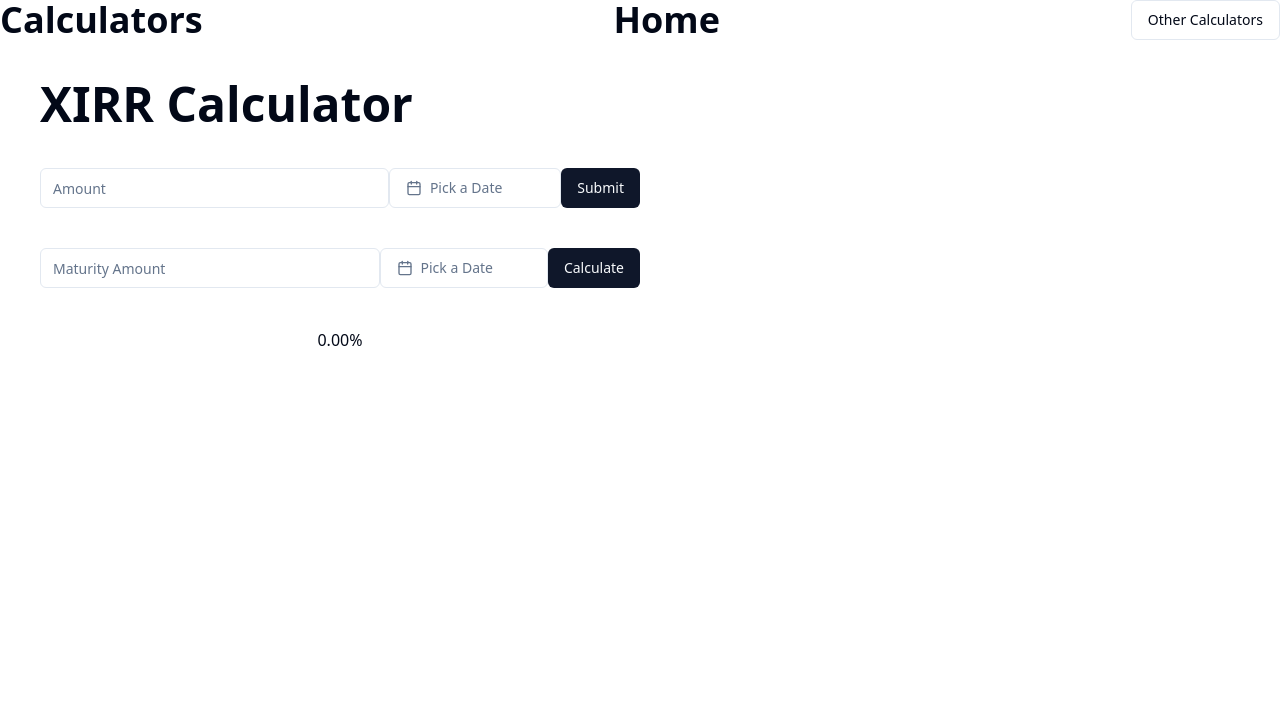
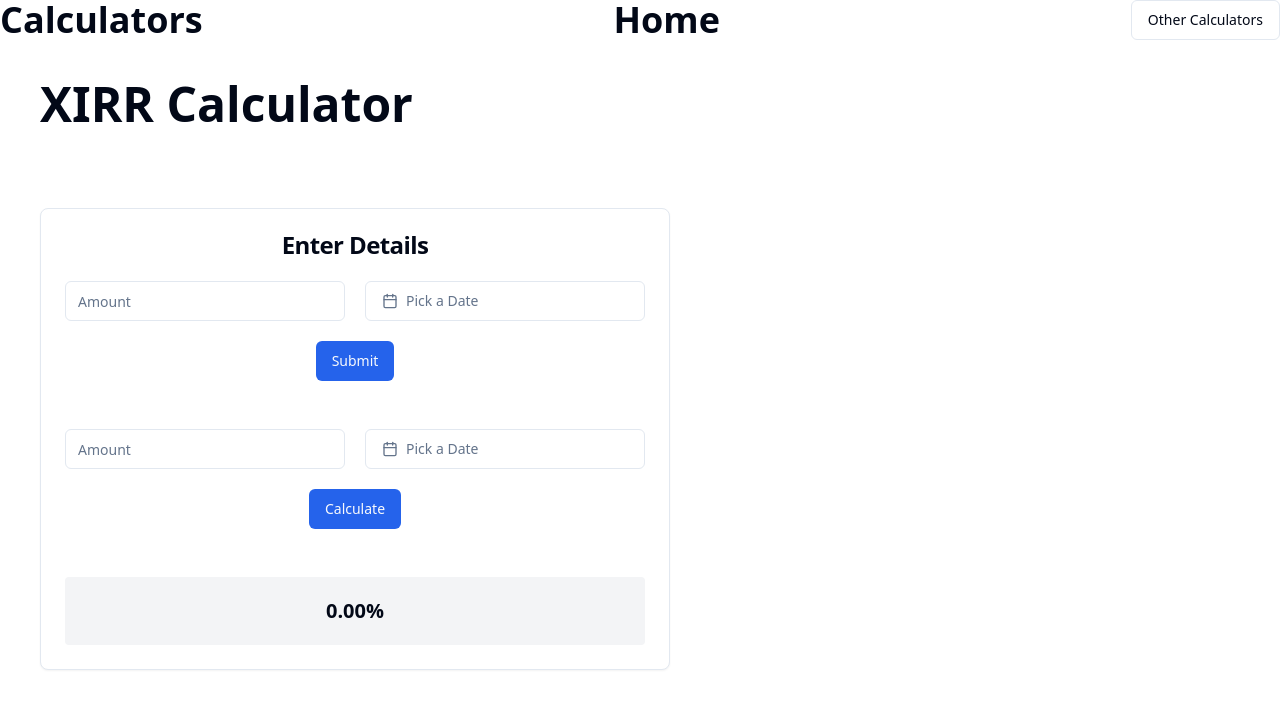
Before and after one commit to rajatverma311201/mtp-frontend, a React (Vite) app: page /calculators/xirr in a window 1280 px wide. Shown: the top 708 px of the page. Built offline with nearby package versions, Linux system fonts and the light colour scheme.

Commit message:
form complete

```diff
--- a/package.json
+++ b/package.json
@@ -16,6 +16,7 @@
     "@radix-ui/react-navigation-menu": "^1.1.3",
     "@radix-ui/react-popover": "^1.0.6",
     "@radix-ui/react-scroll-area": "^1.0.4",
+    "@radix-ui/react-separator": "^1.0.3",
     "@radix-ui/react-slider": "^1.1.2",
     "@radix-ui/react-slot": "^1.0.2",
     "@radix-ui/react-toast": "^1.1.4",
--- a/src/components/ui/date-picker.tsx
+++ b/src/components/ui/date-picker.tsx
@@ -20,10 +20,15 @@ type DatePickerProps = {
 
 export function DatePicker({ date, setDate }: DatePickerProps) {
     const [isOpen, setIsOpen] = React.useState(false);
+    // const ref = useOutsideClick(() => setIsOpen(false));
 
     return (
+        <div>
             <Popover open={isOpen}>
-            <PopoverTrigger asChild onClick={() => setIsOpen((open) => !open)}>
+                <PopoverTrigger
+                    asChild
+                    onClick={() => setIsOpen((open) => !open)}
+                >
                     <Button
                         variant={"outline"}
                         className={cn(
@@ -47,5 +52,6 @@ export function DatePicker({ date, setDate }: DatePickerProps) {
                     />
                 </PopoverContent>
             </Popover>
+        </div>
     );
 }
--- /dev/null
+++ b/src/components/ui/separator.tsx
@@ -0,0 +1,29 @@
+import * as React from "react"
+import * as SeparatorPrimitive from "@radix-ui/react-separator"
+
+import { cn } from "@/lib/utils"
+
+const Separator = React.forwardRef<
+  React.ElementRef<typeof SeparatorPrimitive.Root>,
+  React.ComponentPropsWithoutRef<typeof SeparatorPrimitive.Root>
+>(
+  (
+    { className, orientation = "horizontal", decorative = true, ...props },
+    ref
+  ) => (
+    <SeparatorPrimitive.Root
+      ref={ref}
+      decorative={decorative}
+      orientation={orientation}
+      className={cn(
+        "shrink-0 bg-border",
+        orientation === "horizontal" ? "h-[1px] w-full" : "h-full w-[1px]",
+        className
+      )}
+      {...props}
+    />
+  )
+)
+Separator.displayName = SeparatorPrimitive.Root.displayName
+
+export { Separator }
--- a/src/features/calculators/xirr/InvestmentTable.tsx
+++ b/src/features/calculators/xirr/InvestmentTable.tsx
@@ -72,7 +72,7 @@ function InvestmentTable({ dates, values }: InvestmentTablePropTypes) {
     }
 
     return (
-        <div className="container mx-auto py-10">
+        <div className="container mx-auto ">
             <DataTable columns={columns} data={data} />
         </div>
     );
--- a/src/features/calculators/xirr/XirrComponent.tsx
+++ b/src/features/calculators/xirr/XirrComponent.tsx
@@ -22,6 +22,7 @@ import { Calculator } from "@/services/api";
 import { XirrTransaction } from "types";
 import InvestmentTable from "./InvestmentTable";
 import { useAuthContext } from "@/hooks";
+import { Card, CardContent, CardHeader, CardTitle } from "@/components/ui/card";
 
 function Xirr() {
     const { addInvestment, isLoading } = useAddInvestment();
@@ -98,10 +99,93 @@ function Xirr() {
             <h1 className="text-3xl font-bold sm:text-4xl md:text-5xl">
                 XIRR Calculator
             </h1>
-            <div className="flex">
-                <div className="flex flex-1 flex-col gap-10 py-10">
-                    <form onSubmit={handleAdd}>
-                        <div className="flex">
+            <div className="mt-20 flex">
+                <Card>
+                    <CardHeader>
+                        <CardTitle className="text-center">
+                            Enter Details
+                        </CardTitle>
+                    </CardHeader>
+                    <CardContent className="flex flex-1 flex-col gap-12 ">
+                        <FormRow
+                            onSubmit={handleAdd}
+                            inputVal={amount || ""}
+                            dateVal={date}
+                            onInputChange={(e) =>
+                                dispatch(setAmount(e.target.value))
+                            }
+                            onDateChange={(d) => dispatch(setDate(d))}
+                            isLoading={isLoading}
+                            btnText="Submit"
+                        />
+
+                        <FormRow
+                            onSubmit={calcXirr}
+                            inputVal={maturityAmount || ""}
+                            dateVal={maturityDate}
+                            onInputChange={(e) =>
+                                dispatch(setMaturityAmount(+e.target.value))
+                            }
+                            onDateChange={(d) => dispatch(setMaturityDate(d))}
+                            btnText="Calculate"
+                        />
+
+                        <p className="rounded-sm bg-gray-100 py-5 text-center text-xl font-semibold">
+                            {(xirr * 100).toFixed(2)}%
+                        </p>
+                    </CardContent>
+                </Card>
+
+                <div className="flex-1">
+                    {<InvestmentTable dates={dates} values={values} />}
+                </div>
+            </div>
+        </>
+    );
+}
+
+type FormRowProps = {
+    onSubmit: (e: React.FormEvent<HTMLFormElement>) => void;
+    inputVal: string | number | "";
+    dateVal: Date | undefined;
+    onInputChange: (e: React.ChangeEvent<HTMLInputElement>) => void;
+    onDateChange: (d: Date | undefined) => void;
+    btnText: string;
+    isLoading?: boolean;
+};
+
+const FormRow = ({
+    onSubmit,
+    inputVal,
+    dateVal,
+    onInputChange,
+    onDateChange,
+    btnText,
+    isLoading = false,
+}: FormRowProps) => {
+    return (
+        <form className="flex flex-col items-center gap-5" onSubmit={onSubmit}>
+            <div className="grid grid-cols-2 gap-5">
+                <Input
+                    className=""
+                    value={inputVal || ""}
+                    onChange={onInputChange}
+                    type="number"
+                    name="amount"
+                    placeholder="Amount"
+                />
+                <DatePicker date={dateVal} setDate={onDateChange} />
+            </div>
+
+            <Button disabled={isLoading}>{btnText}</Button>
+        </form>
+    );
+};
+
+export default Xirr;
+
+/*
+   <>
                             <Input
                                 value={amount || ""}
                                 onChange={(e) =>
@@ -117,34 +201,5 @@ function Xirr() {
                                 setDate={(d) => dispatch(setDate(d))}
                             />
                             <Button disabled={isLoading}>Submit</Button>
-                        </div>
-                    </form>
-                    <form onSubmit={calcXirr}>
-                        <div className="flex">
-                            <Input
-                                value={maturityAmount || ""}
-                                onChange={(e) =>
-                                    dispatch(setMaturityAmount(+e.target.value))
-                                }
-                                type="number"
-                                placeholder="Maturity Amount"
-                                name="maturityAmount"
-                            />
-                            <DatePicker
-                                date={maturityDate}
-                                setDate={(d) => dispatch(setMaturityDate(d))}
-                            />
-                            <Button>Calculate</Button>
-                        </div>
-                    </form>
-                    <p className="text-center">{(xirr * 100).toFixed(2)}%</p>
-                </div>
-                <div className="flex-1">
-                    {<InvestmentTable dates={dates} values={values} />}
-                </div>
-            </div>
-        </>
-    );
-}
-
-export default Xirr;
+                        </>
+*/
--- a/src/hooks/index.ts
+++ b/src/hooks/index.ts
@@ -1,3 +1,4 @@
 export { default as useAuth } from "./useAuth";
 export { default as useAuthContext } from "./useAuthContext";
 export { default as useLocalStorageState } from "./useLocalStorageState";
+export { default as useOutsideClick } from "./useOutsideClick";
--- /dev/null
+++ b/src/hooks/useOutsideClick.ts
@@ -0,0 +1,31 @@
+import { useEffect, useRef } from "react";
+
+type Handler = () => void;
+export default function useOutsideClick(
+    handler: Handler,
+    listenCapturing = true,
+) {
+    const ref = useRef<HTMLDivElement | null>(null);
+
+    useEffect(
+        function () {
+            function handleClick(e: MouseEvent) {
+                if (ref.current && !ref.current.contains(e.target as Node)) {
+                    handler();
+                }
+            }
+
+            document.addEventListener("click", handleClick, listenCapturing);
+
+            return () =>
+                document.removeEventListener(
+                    "click",
+                    handleClick,
+                    listenCapturing,
+                );
+        },
+        [handler, listenCapturing],
+    );
+
+    return ref;
+}
--- a/src/index.css
+++ b/src/index.css
@@ -6,63 +6,46 @@
     :root {
         --background: 0 0% 100%;
         --foreground: 222.2 84% 4.9%;
-
         --card: 0 0% 100%;
         --card-foreground: 222.2 84% 4.9%;
-
         --popover: 0 0% 100%;
         --popover-foreground: 222.2 84% 4.9%;
-
-        --primary: 222.2 47.4% 11.2%;
+        --primary: 221.2 83.2% 53.3%;
         --primary-foreground: 210 40% 98%;
-
         --secondary: 210 40% 96.1%;
         --secondary-foreground: 222.2 47.4% 11.2%;
-
         --muted: 210 40% 96.1%;
         --muted-foreground: 215.4 16.3% 46.9%;
-
         --accent: 210 40% 96.1%;
         --accent-foreground: 222.2 47.4% 11.2%;
-
         --destructive: 0 84.2% 60.2%;
         --destructive-foreground: 210 40% 98%;
-
         --border: 214.3 31.8% 91.4%;
         --input: 214.3 31.8% 91.4%;
-        --ring: 222.2 84% 4.9%;
-
+        --ring: 221.2 83.2% 53.3%;
         --radius: 0.5rem;
     }
 
     .dark {
         --background: 222.2 84% 4.9%;
         --foreground: 210 40% 98%;
-
         --card: 222.2 84% 4.9%;
         --card-foreground: 210 40% 98%;
-
         --popover: 222.2 84% 4.9%;
         --popover-foreground: 210 40% 98%;
-
-        --primary: 210 40% 98%;
+        --primary: 217.2 91.2% 59.8%;
         --primary-foreground: 222.2 47.4% 11.2%;
-
         --secondary: 217.2 32.6% 17.5%;
         --secondary-foreground: 210 40% 98%;
-
         --muted: 217.2 32.6% 17.5%;
         --muted-foreground: 215 20.2% 65.1%;
-
         --accent: 217.2 32.6% 17.5%;
         --accent-foreground: 210 40% 98%;
-
         --destructive: 0 62.8% 30.6%;
         --destructive-foreground: 210 40% 98%;
-
         --border: 217.2 32.6% 17.5%;
         --input: 217.2 32.6% 17.5%;
-        --ring: 212.7 26.8% 83.9%;
+        --ring: 224.3 76.3% 48%;
     }
 }
 
```
Also changed, not shown: 1 other file (tests, documents, lock files or other folders). Lines whose indentation alone changed are shown as unchanged.
